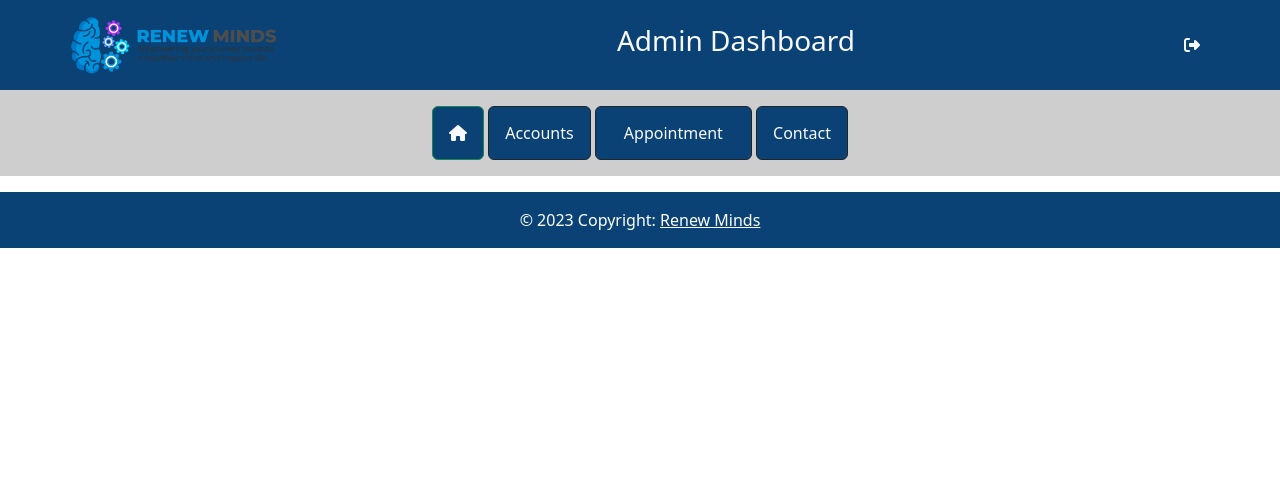
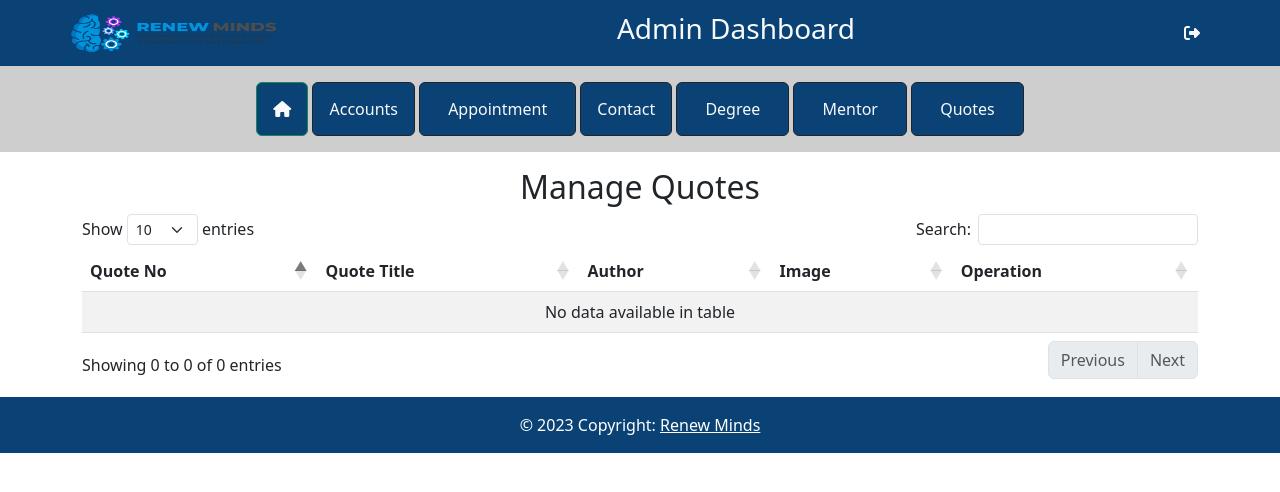
Before and after one commit to sfn1024/Renew_Minds, a PHP site: page /Admin/index.php?manage_blog in a window 1280 px wide. Shown: the top 492 px of the page. Run offline with PHP 8.4, Linux system fonts and the light colour scheme; data that the repository does not hold is empty; some libraries are stand-ins or nearby versions.

Commit message:
Major Changes
Complete Quote Page Front end and Back end developed
other small overall changes

```diff
--- a/Admin/Index.php
+++ b/Admin/Index.php
@@ -54,7 +54,6 @@
         footer {
             bottom: 0;
             width: 100%;
-
         }
 
         .nav{
@@ -64,6 +63,7 @@
         .dropdown-item{
             color: white;
         }
+
     </style>
 
 </head>
@@ -95,6 +95,33 @@
                     </ul>
                 </button>
                 <button class="btn btn-dark bg-clr"><a href="index.php?view_contact" class="nav-link text-light my-1 p-1">Contact</a></button>
+                <button class="btn btn-dark bg-clr">
+                    <a class="nav-link text-light" href="#" role="button" data-bs-toggle="dropdown" aria-expanded="false">
+                        Degree
+                    </a>
+                    <ul class="dropdown-menu bg-clr">
+                        <li><a class="dropdown-item" href="index.php?manage_degree">Manage Degrees</a></li>
+                        <li><a class="dropdown-item" href="index.php?insert_degree">Insert Degrees</a></li>
+                    </ul>
+                </button>
+                <button class="btn btn-dark bg-clr">
+                    <a class="nav-link text-light" href="#" role="button" data-bs-toggle="dropdown" aria-expanded="false">
+                        Mentor
+                    </a>
+                    <ul class="dropdown-menu bg-clr">
+                        <li><a class="dropdown-item" href="index.php?manage_mentor">Manage Mentors</a></li>
+                        <li><a class="dropdown-item" href="index.php?insert_mentor">Insert Mentors</a></li>
+                    </ul>
+                </button>
+                <button class="btn btn-dark bg-clr">
+                    <a class="nav-link text-light" href="#" role="button" data-bs-toggle="dropdown" aria-expanded="false">
+                        Quotes
+                    </a>
+                    <ul class="dropdown-menu bg-clr">
+                        <li><a class="dropdown-item" href="index.php?manage_blog">Manage Quotes</a></li>
+                        <li><a class="dropdown-item" href="index.php?insert_blog">Insert Quotes</a></li>
+                    </ul>
+                </button>
             </div>
         </div>
     </div>
@@ -114,12 +141,20 @@
                 include('insert_degree.php');
             }
 
+            If(isset($_GET['insert_blog'])){
+                include('insert_blog.php');
+            }
+
             If(isset($_GET['manage_mentor'])){
                 include('manage_mentor.php');
             }
 
             If(isset($_GET['manage_degree'])){
                 include('manage_degree.php');
+            }
+
+            If(isset($_GET['manage_blog'])){
+                include('manage_blog.php');
             }
 
             If(isset($_GET['view_appointments'])){
@@ -136,6 +171,22 @@
 
             If(isset($_GET['edit_degree'])){
                 include('edit_degree.php');
+            }
+
+            If(isset($_GET['edit_blog'])){
+                include('edit_blog.php');
+            }
+
+            If(isset($_GET['delete_mentor'])){
+                include('delete_mentor.php');
+            }
+
+            If(isset($_GET['delete_degree'])){
+                include('delete_degree.php');
+            }
+
+            If(isset($_GET['delete_blog'])){
+                include('delete_blog.php');
             }
         ?>
     </div>
--- a/Admin/delete_degree.php
+++ b/Admin/delete_degree.php
@@ -1,12 +1,13 @@
 <?php
 if(isset($_GET['delete_degree'])){
     $delete_degree= $_GET['delete_degree'];
-    //echo $delete_mentor;
+    //echo $delete_degree;
 
-    $delete_query= "Delete from `degrees` where mentor_id= $delete_degree";
+    $delete_query= "Delete from `degrees` where degree_id= $delete_degree";
     $result= mysqli_query($con, $delete_query);
     if($result){
         echo "<script>alert('Degree deleted successfully')</script>";
+        echo "<script>window.open('index.php?manage_degree','_self')</script>";
     }
 }
 
--- a/Admin/delete_mentor.php
+++ b/Admin/delete_mentor.php
@@ -7,7 +7,7 @@
     $result= mysqli_query($con, $delete_query);
     if($result){
         echo "<script>alert('Mentor deleted successfully')</script>";
-        echo "<script>window.open('index.php?manage_mantor','_self')</script>";
+        echo "<script>window.open('index.php?manage_mentor','_self')</script>";
     }
 }
 
--- /dev/null
+++ b/Admin/manage_blog.php
@@ -0,0 +1,49 @@
+<h2 class="text-center">Manage Quotes</h2>
+<table id="example" class="table table-striped" style="width:100%">
+        <thead class="bg-clr text-light">
+            <tr>
+                <th>Quote No</th>
+                <th>Quote Title</th>
+                <th>Author</th>
+                <th>Image</th>
+                <th>Operation</th>
+            </tr>
+        </thead>
+        <tbody>
+        <?php
+            $select_quote= "Select * from `quotes`";
+            $result= mysqli_query($con, $select_quote);
+
+            $number= 0;
+            while($row= mysqli_fetch_assoc($result)){
+                $quote_id= $row['quote_id'];
+                $quote_title= $row['quote_title'];
+                $author= $row['author'];
+                $image= $row['image'];
+                $number++;
+        ?>
+                <tr>
+                    <td><?php echo $number; ?></td>
+                    <td><?php echo $quote_title; ?></td>
+                    <td><?php echo $author; ?></td>
+                    <td><?php echo "<img src='./images/$image' >"; ?></td>
+                    <td>
+                        <a class="nav-link" href="#" role="button" data-bs-toggle="dropdown" aria-expanded="false">
+                            <i class="fa-solid fa-bars"></i>
+                        </a>
+                        <ul class="dropdown-menu bg-clr">
+                            <li><a class="dropdown-item text-warning" href="index.php?edit_blog=<?php echo $quote_id; ?>">Edit</a></li>
+                            <li><a class="dropdown-item text-danger" href="index.php?delete_blog">Delete</a></li>
+                        </ul>
+                    </td>
+                </tr>
+        <?php
+            }
+        ?>
+        </tbody>
+</table>
+<style>
+    img {
+        height: 50px;
+    }
+</style>
--- a/Admin/view_appointments.php
+++ b/Admin/view_appointments.php
@@ -23,7 +23,6 @@
         $date= $row['date'];
       $num++;
   ?>
-
 
   <div class="dropdown d-flex justify-content-center">
     <button class="btn btn-primary bg-clr dropdown-toggle mb-1" type="button" data-bs-toggle="dropdown" aria-expanded="false">
@@ -108,7 +107,9 @@
   }
 
   .drop {
-    width: 35%;
+    width: 450px;
+    height: 200px;
+    overflow: auto;
   }
 
   td{
--- a/index.php
+++ b/index.php
@@ -135,6 +135,7 @@
         .home-section-2 .icon-box:hover .icon i {
         color: #fff;
         }
+
     </style>
 
     <!-- ========================= INDEX ========================= -->
```
Also changed, not shown: Admin/delete_blog.php (added, +18 -0 lines), Admin/edit_blog.php (added, +61 -0 lines), Admin/insert_blog.php (added, +61 -0 lines), Blog.php (+40 -4 lines), Admin/images/Brown MInimalist Happy Birthday Instagram Story (1).jpg (added), Admin/images/DSC_0916.JPG (added), Admin/images/WhatsApp Image 2023-10-06 at 10.40.14_fae58555.jpg (added).
